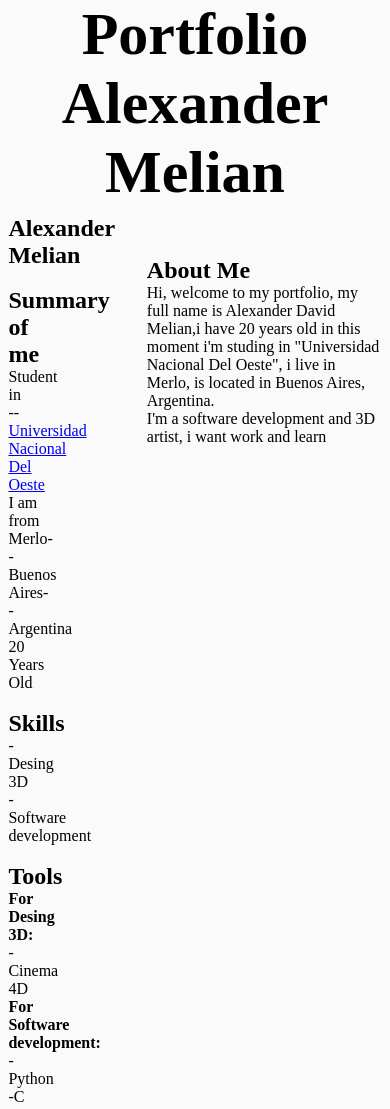
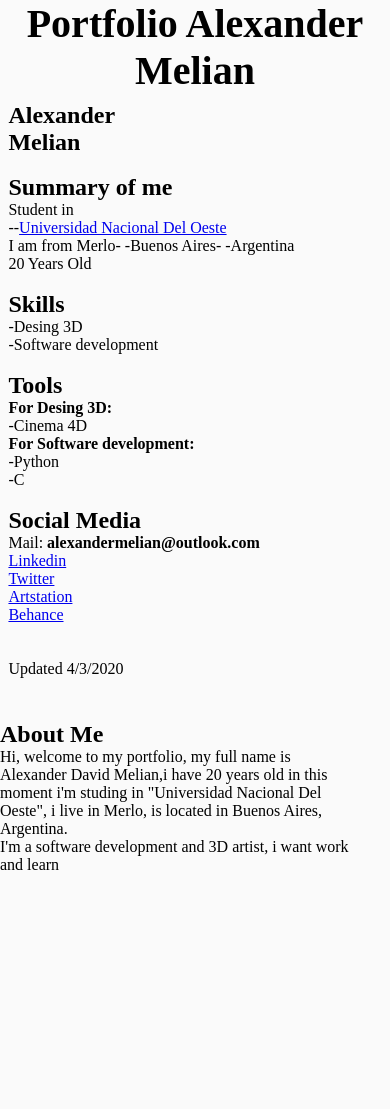
Before and after one commit to AlexMelian/alexmelian.github.io, a plain HTML site: page index.html in a window 390 px wide. Shown: the top 1109 px of the page. After the commit the page ends 874 px from the top, so only its background shows below. Drawn offline with Linux system fonts and the light colour scheme.

Commit message:
Updated css
Updated to phone

```diff
--- a/css/estilos.css
+++ b/css/estilos.css
@@ -1,3 +1,5 @@
+@media screen and (min-width: 801px)
+{
     *{
     margin: 0px;
     padding: 0px;
@@ -5,9 +7,11 @@ background:#fafafa ;
     scrollbar-color: #dddddd #fafafafa;
     scrollbar-width: thin;
     border:5px;
+    box-sizing: border-box;
     }
     header{
-    height: auto;
+        height: 100%;
+        width: 100%;
         text-align: center;
         font-size: 60px;
     }
@@ -36,8 +40,8 @@ section{
     section .contresumen{
         position: sticky;
         top: 0;
-    width: auto;
-    min-width: 12%;
+        width: 25%;
+        /*min-width: 12%;*/
         height: 100%;
     }
 
@@ -45,8 +49,7 @@ section .texto{
         position: absolute;
         margin-top: 1vh;
         margin-left: 1vh;
-    max-width: 100%;
-
+        width: 95%;
     }
 
     section .descripcion{
@@ -54,5 +57,50 @@ section .descripcion{
         height: auto;
         text-align: left;*/
         padding: 50px 10px 100px 100px;
+        width: 80%;
+    }
+}
+
+@media screen and (max-width: 800px) {/*      Trabajar con el max        */
+    *{
+        margin: 0px;
+        padding: 0px;
+        background:#fafafa ;
+        border:1vh;
+        box-sizing: border-box;
+        }
+        header{
+            height: 100%;
+            width: 100%;
+            text-align: center;
+            font-size: 40px;
+        }
+        div#general{
+
+            /*backgcround-color:blue ;*/
+            width: initial;
+            height: initial;
 
         }
+        section{
+            position: relative;
+            height: auto;
+        }
+        section .contresumen{
+            top: 0;
+            width: 100%;
+            /*min-width: 12%;*/
+            height: auto;
+        }
+
+        section .texto{
+            margin-top: 1vh;
+            margin-left: 1vh;
+            width: auto;
+        }
+
+        section .descripcion{
+            margin-top: 5vh;
+            width: 90%;
+        }
+}
```
Lines whose indentation alone changed are shown as unchanged.
